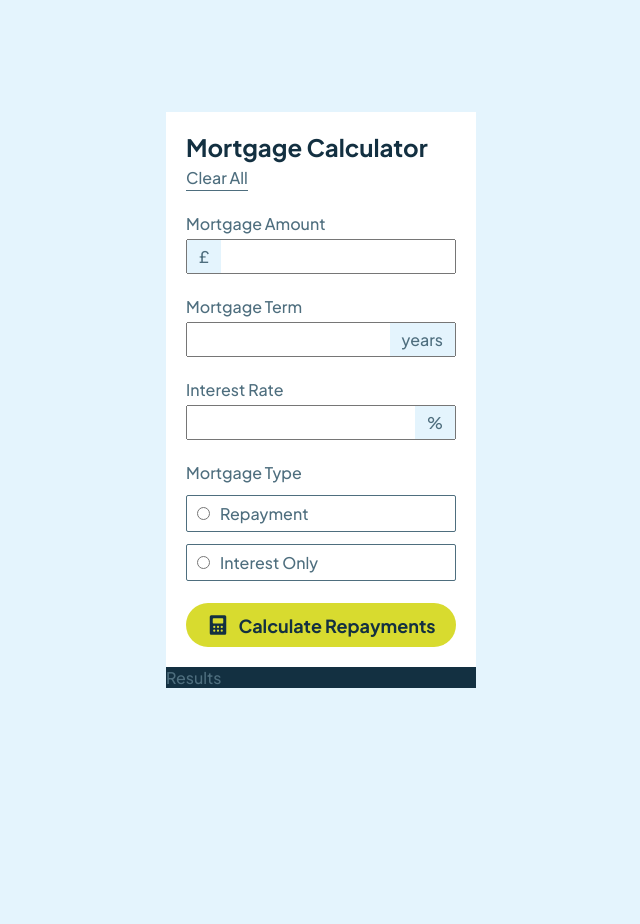
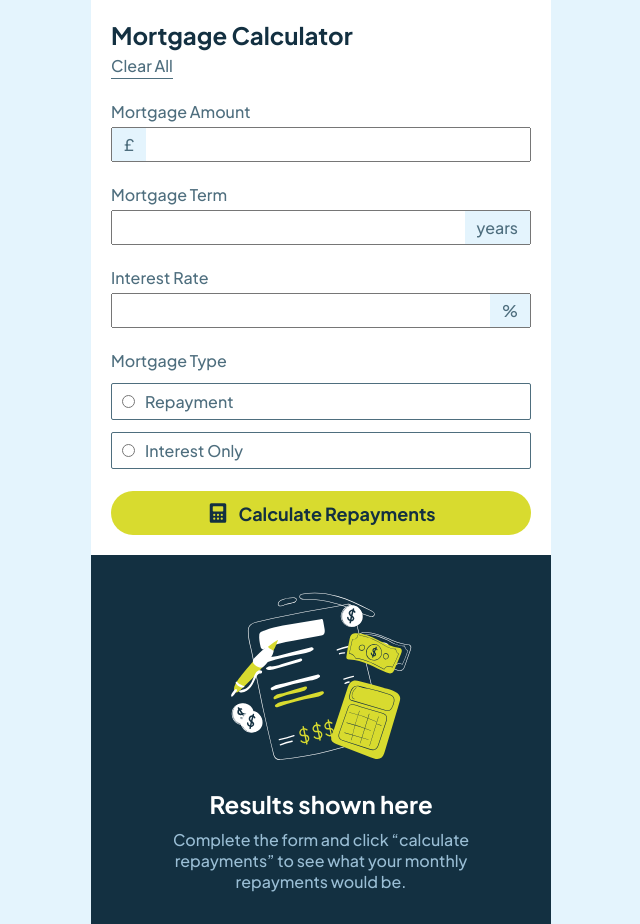
Before and after one commit to anetakasprzak/fm-mortgage-repayment-calculator, a React (Vite) app: page / in a window 1280 px wide. Shown: the whole page, without its empty margins (319-959 px from the left). Before the commit the page ends 800 px from the top, so only its background shows below. Built offline with nearby package versions, Linux system fonts and the light colour scheme.

Commit message:
no results section jsx and styles

```diff
--- a/src/App.styled.ts
+++ b/src/App.styled.ts
@@ -196,7 +196,29 @@ export const CalculateBtnText = styled.p`
 `;
 
 /////////////////// RESULTS ///////////////////////
-export const Results = styled.div`
+
+//////// EMPTY ////////
+export const EmptyResultsBox = styled.div`
   width: 100%;
   background-color: #133041;
+  padding: 3.2rem 2.4rem;
+
+  display: flex;
+  flex-direction: column;
+  gap: 1rem;
+  align-items: center;
+  text-align: center;
 `;
+
+export const ImgEmptyResults = styled.img`
+  height: 19.2rem;
+`;
+
+export const HeadingEmptyResults = styled.h2`
+  color: #fff;
+`;
+
+export const TextEmptyResults = styled.p`
+  width: 90%;
+  color: #9abed5;
+`;
--- a/src/App.tsx
+++ b/src/App.tsx
@@ -5,7 +5,7 @@ import {
   Header,
   Form,
   ClearBtn,
-  Results,
+  EmptyResultsBox,
   CalculateBtn,
   CalculateBtnText,
   InputAmount,
@@ -31,13 +31,16 @@ import {
   InterestInputBox,
   InputInterest,
   InterestText,
+  ImgEmptyResults,
+  HeadingEmptyResults,
+  TextEmptyResults,
 } from "./App.styled";
 
 function App() {
   return (
     <Wrapper>
       <FormComponent />
-      <ResultsComponent />
+      <EmptyResultsComponent />
     </Wrapper>
   );
 }
@@ -94,8 +97,17 @@ function FormComponent() {
   );
 }
 
-function ResultsComponent() {
-  return <Results>Results</Results>;
+function EmptyResultsComponent() {
+  return (
+    <EmptyResultsBox>
+      <ImgEmptyResults src="../public/illustration-empty.svg" />
+      <HeadingEmptyResults>Results shown here</HeadingEmptyResults>
+      <TextEmptyResults>
+        Complete the form and click “calculate repayments” to see what your
+        monthly repayments would be.
+      </TextEmptyResults>
+    </EmptyResultsBox>
+  );
 }
 
 export default App;
```
